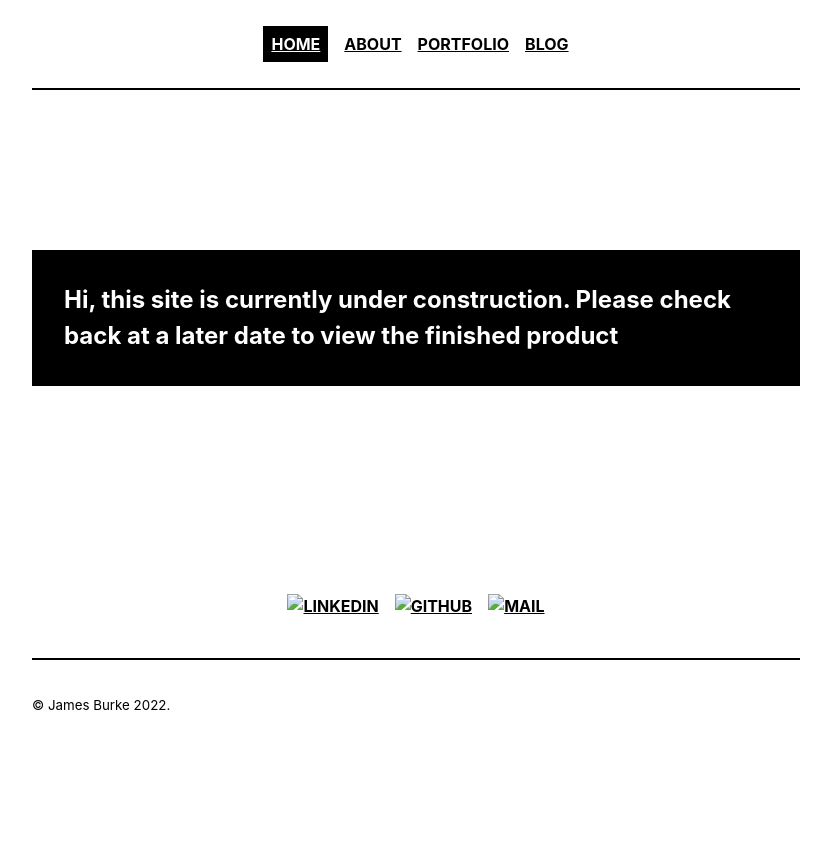
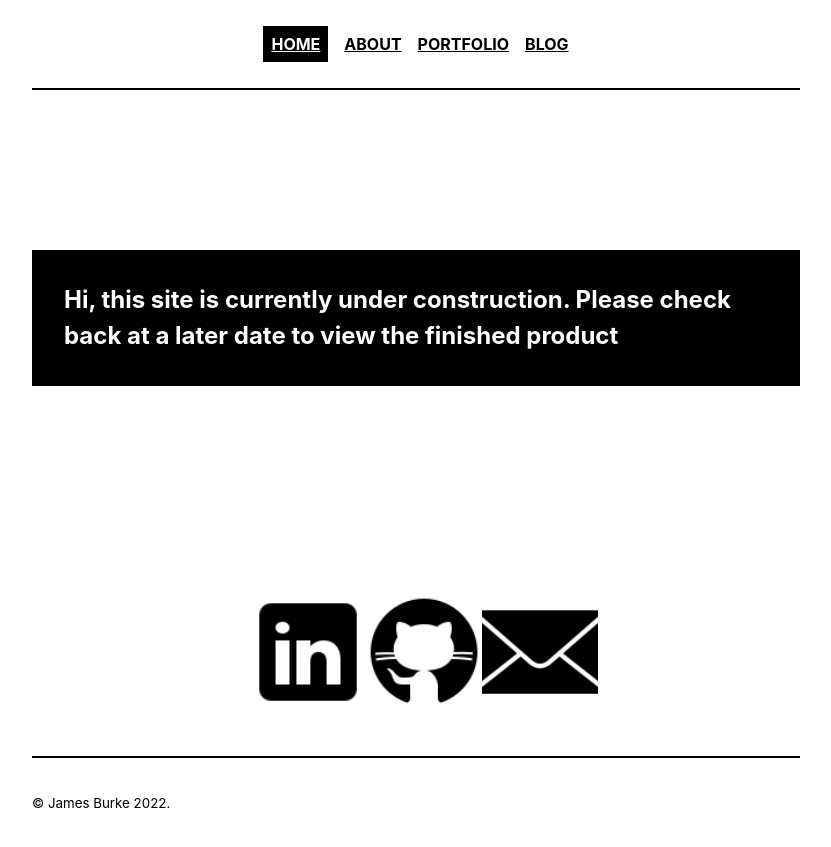
Before and after one commit to jburke234/jburke234.github.io, a Jekyll site: the page built from index.html, in a window 1280 px wide. Shown: the top 847 px of the page, without its empty margins (224-1055 px from the left). Built offline with Jekyll 4.4.1, drawn with Linux system fonts in a browser that asks for light colours; the list of posts is cut into pages by our own code.

Commit message:
social icons

```diff
--- a/index.html
+++ b/index.html
@@ -10,17 +10,23 @@ title: Index
     <ul>
       <li>
         <a href="https://www.linkedin.com/in/james-burke-dev/"
-          ><img src="/_assets/icons/linkedin.png" alt="LinkedIn"
+          ><img
+            src="https://raw.githubusercontent.com/jburke234/jburke234.github.io/master/_assets/icons/linkedin.png"
+            alt="LinkedIn"
         /></a>
       </li>
       <li>
         <a href="https://github.com/jburke234"
-          ><img src="/_assets/icons/github.png" alt="Github"
+          ><img
+            src="https://raw.githubusercontent.com/jburke234/jburke234.github.io/master/_assets/icons/github.png"
+            alt="Github"
         /></a>
       </li>
       <li>
         <a href="mailto:info@jamesburke.dev"
-          ><img src="/_assets/icons/mail.png" alt="Mail"
+          ><img
+            src="https://raw.githubusercontent.com/jburke234/jburke234.github.io/master/_assets/icons/mail.png"
+            alt="Mail"
         /></a>
       </li>
     </ul>
```
